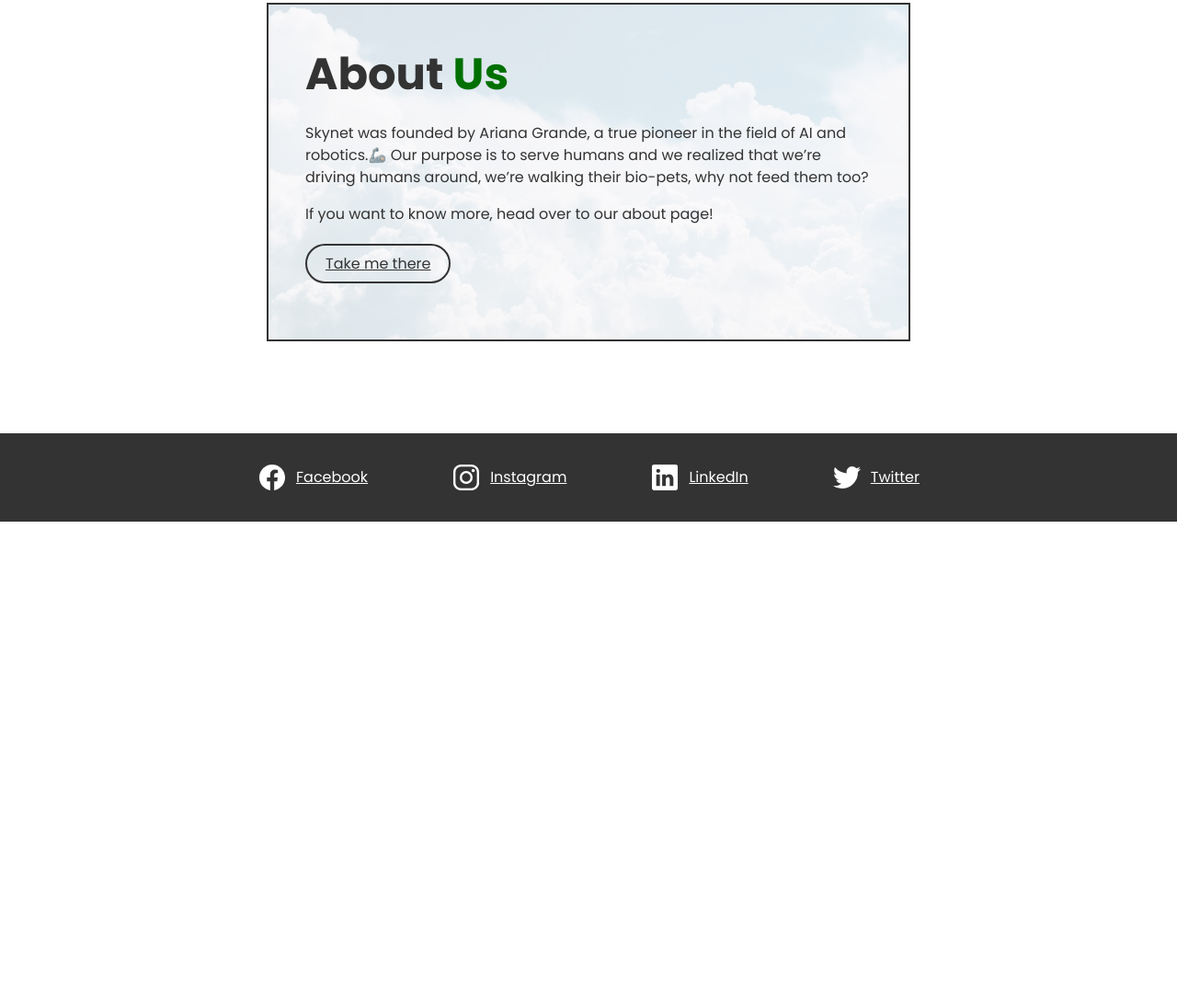
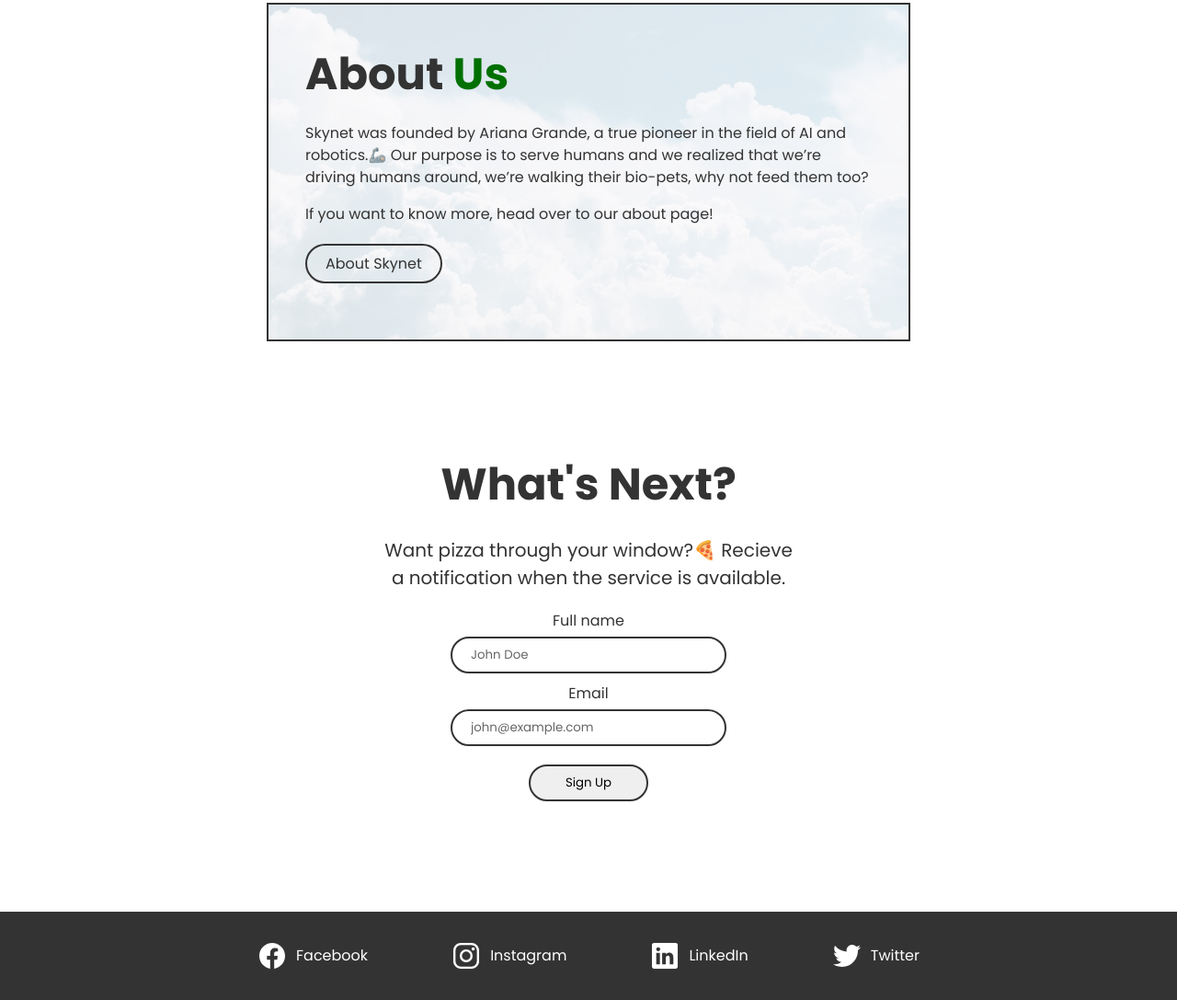
Before and after one commit to maikel-479/Learning, a website built with Vite: page access-dev/Tasks/index.html in a window 1280 px wide. Shown: the part 1260-2347 px from the top of the page at 92% size. Before the commit the page ends 1827 px from the top, so only its background shows below. Built offline with nearby package versions, Linux system fonts and the light colour scheme.

Commit message:
feat(tasks): add form labels and improve accessibility
- Add labels for form input fields
- Update placeholder text to be more descriptive
- Fix button element and improve button text
- Improve placeholder color contrast for accessibility

Generated by Mistral Vibe.
Co-Authored-By: Mistral Vibe <vibe@mistral.ai>

```diff
--- a/access-dev/Tasks/index.css
+++ b/access-dev/Tasks/index.css
@@ -17,6 +17,7 @@ main {
 }
 a {
     color: inherit;
+    text-decoration: none;
 }
 .icon {
     font-size: 32px;
@@ -95,6 +96,7 @@ a {
 }
 .info a {
     color: #007000;
+    text-decoration: underline;
 }
 .statistics {
     width: 620px;
@@ -113,7 +115,7 @@ a {
     max-width: 200px;
 }
 .stat-heading {
-    color: #aaaaaa;
+    color: #cccccc;
     font-size: 20px;
     font-weight: 500;
     margin-bottom: 0;
@@ -159,6 +161,50 @@ a {
     border-radius: 40px;
 }
 
+/* Sign Up Form */
+.form-heading {
+    font-size: 48px;
+    margin: 0;
+}
+.form-intro {
+    font-size: 20px;
+    margin-bottom: 20px;
+}
+.form-section {
+    margin: 120px auto;
+    width: 450px;
+    text-align: center;
+}
+.input {
+    display: block;
+    width: 300px;
+    margin: 5px auto 10px;
+    border-radius: 20px;
+    padding: 8px 20px;
+    border: 2px solid #333333;
+	font-family: 'Poppins', sans-serif;
+}
+.input::-webkit-input-placeholder {
+    color: #666666;
+}
+
+input::placeholder {
+    color: #666666;
+}
+
+.submit-button {
+    border: 2px solid #333333;
+    padding: 8px 20px;
+    border-radius: 40px;
+    margin: 10px auto 0;
+    width: 130px;
+	font-family: 'Poppins', sans-serif;
+}
+.submit-button:hover {
+    background-color: #dddddd;
+    cursor: pointer;
+}
+
 /* Footer */
 .footer {
     background-color: #333333;
@@ -186,7 +232,8 @@ a {
 }
 
 /*
-Challenges:
-1. Update our images so that they have appropriate alternative texts.
-2. Update any links that are either not recognizable as links or have ambiguous text.
+Challenge:
+1. Add labels for each input field in the form.
+2. Change the placeholder names to be as accessible and helpful as possible (hint: also make sure the text color contrast is good enough).
+3. Update the button text to be less ambiguous.
 */
--- a/access-dev/Tasks/index.html
+++ b/access-dev/Tasks/index.html
@@ -28,12 +28,11 @@
         <div>
             <!-- Hero section -->
             <div class="hero-section">
-                <img class="hero-image" src="images/hero-image.jpg" />
+                <img class="hero-image" src="images/hero-image.jpg" alt="Food delivery drone saying 'I come with peas'." />
                 <div>
                     <h1 class="hero-heading">Skynet <span>Eats</span></h1>
                     <p class="hero-text">Grocery delivery straight to your... window!</p>
                     <a class="hero-link" href="#">Order Now</a>
-                </div>
                 </div>
             </div>
 
@@ -41,10 +40,10 @@
             <div class="info-section">
                 <div class="info">
                     <h1 class="info-heading">Food Delivery Service</h1>
-                <p>Is it a bird? Is it a plane? None of the above. It’s a drone on its way to you with your tasty groceries! If you don’t want fast food, but you want your food fast,<a href="#"> check out our partnered shops</a>.</p>
+                    <p>Is it a bird? Is it a plane? None of the above. It’s a drone on its way to you with your tasty groceries! If you don’t want fast food, but you want your food fast, <a href="#">check out our partnered shops here</a>.</p>
                 </div>
                 <div class="statistics">
-                <img class="info-image" src="images/pal9000.jpg" />
+                    <img class="info-image" src="images/pal9000.jpg" alt="A flying Skynet drone." />
                     <div class="stat">
                         <h4 class="stat-heading">Drones🤖</h4>
                         <p class="stat-number">+4000</p>
@@ -67,9 +66,24 @@
                     <p class="about-text">Skynet was founded by Ariana Grande, a true pioneer in the field of AI and robotics.🦾 Our purpose is to serve humans and we realized that we’re driving humans around, we’re walking their bio-pets, why not feed them too?</p>
                     <p>If you want to know more, head over to our about page!</p>
                     <div class="about-link">
-                    <a href="#">Take me there</a>
+                        <a href="#">About Skynet</a>
                     </div>
                 </div>
+            </div>
+
+            <!-- Form section -->
+            <div class="form-section">
+                <form>
+                    <h2 class="form-heading">What's Next?</h2>
+                    <p class="form-intro">Want pizza through your window?🍕 Recieve a notification when the service is available.</p>
+                    <label for="name">Full name</label>
+                    <input class="input" id="name" type="text" placeholder="John Doe" />
+                    <label for="email">Email</label>
+                    <input class="input" id="email" type="email" placeholder="john@example.com" />
+                    <button class="submit-button" type="button" onclick="submitForm()">Sign Up</button>
+                </form>
+            </div>
+
         </div>
 
         <!-- Footer -->
@@ -94,6 +108,7 @@
             </div>
         </div>
 
+        <script src="index.pack.js"></script>
         <!-- The two scripts below import the icons we use in our footer -->
         <script type="module" src="https://unpkg.com/ionicons@5.5.2/dist/ionicons/ionicons.esm.js"></script>
         <script nomodule src="https://unpkg.com/ionicons@5.5.2/dist/ionicons/ionicons.js"></script>
```
Also changed, not shown: access-dev/Task2/index.css (+16 -7 lines), access-dev/Task2/index.html (+0 -6 lines). Lines whose indentation alone changed are shown as unchanged.
